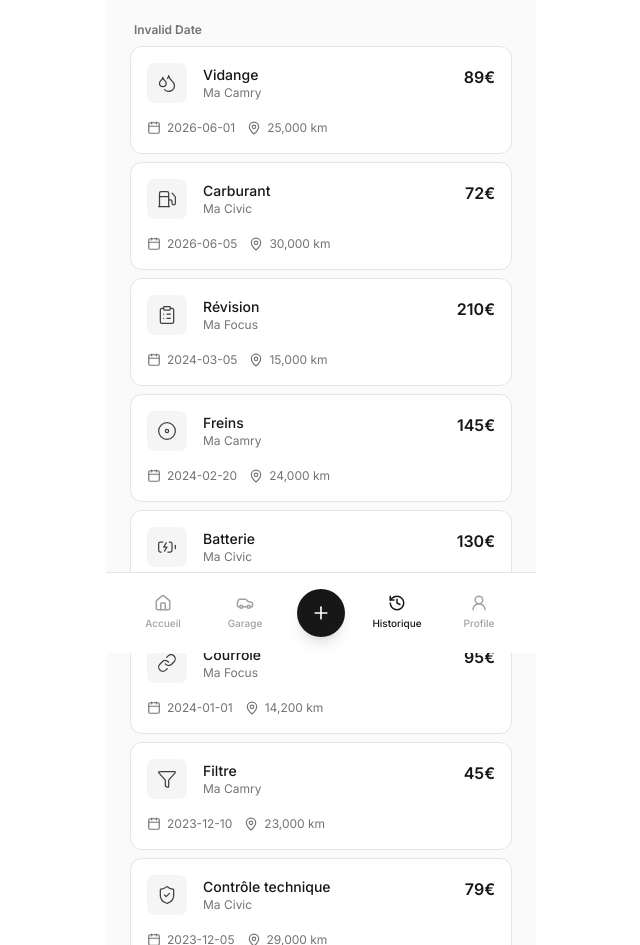
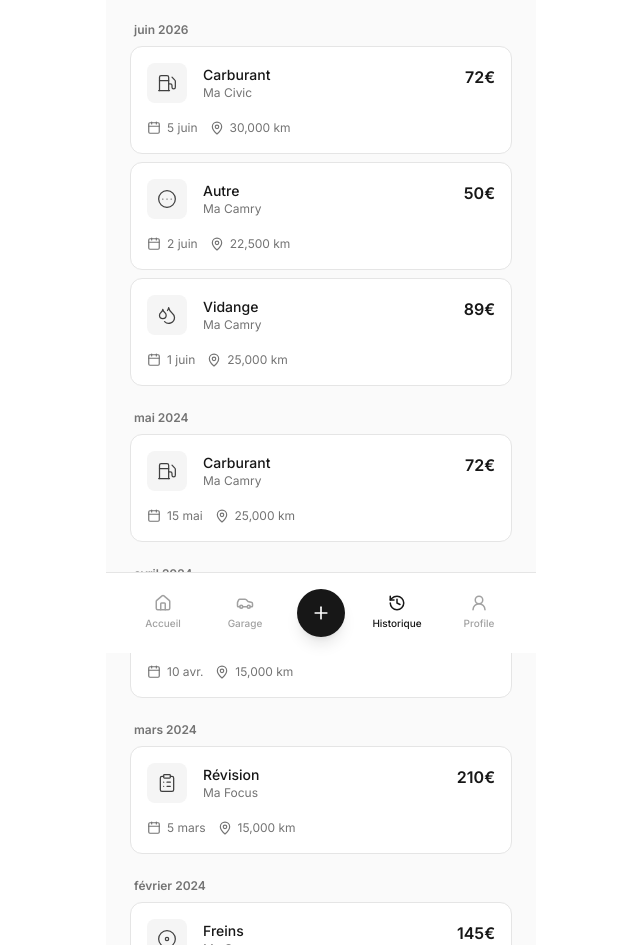
Before and after one commit to FlytziTv/MyDriveLog, a Next.js app: page /historique in a window 1280 px wide. Shown: the part 147-1092 px from the top of the page, without its empty margins (319-959 px from the left). Built offline with nearby package versions, Linux system fonts and the light colour scheme.

Commit message:
refactor: améliorer la logique de filtrage et de groupement des interventions dans l'historique

```diff
--- a/app/(app)/historique/page.tsx
+++ b/app/(app)/historique/page.tsx
@@ -5,19 +5,11 @@ import DetailInterCard from "@/components/Inter/DetailInterCard";
 import { SectionProfile } from "@/components/profile/Sections";
 import { HistoryFilter } from "@/lib/data";
 import { Settings } from "lucide-react";
-import { MaintenanceMeta, ExpenseMeta } from "@/lib/category";
+import { resolveMeta } from "@/lib/category";
 import { FakeHistory, FakeVehicles } from "@/lib/fake";
-import { ExpenseCategory, MaintenanceType } from "@prisma/client";
 import { HistoryItem } from "@/types";
 
-// Fonction pour résoudre les métadonnées d'un item d'historique
-function resolveMeta(item: HistoryItem) {
-  return item.kind === "maintenance"
-    ? MaintenanceMeta[item.type as MaintenanceType]
-    : ExpenseMeta[item.type as ExpenseCategory];
-}
-
-// Fonction pour filtrer l'historique en fonction du filtre actif
+// Permet de filtrer les interventions selon le type sélectionné (entretien, dépense, ce mois ci)
 function filterHistory(items: HistoryItem[], filter: string) {
   switch (filter) {
     case "maintenance":
@@ -27,8 +19,11 @@ function filterHistory(items: HistoryItem[], filter: string) {
     case "this_month": {
       const now = new Date();
       return items.filter((i) => {
-        const [, month, year] = i.date.split("/").map(Number);
-        return month === now.getMonth() + 1 && year === now.getFullYear();
+        const date = new Date(i.date);
+        return (
+          date.getMonth() === now.getMonth() &&
+          date.getFullYear() === now.getFullYear()
+        );
       });
     }
     default:
@@ -36,21 +31,15 @@ function filterHistory(items: HistoryItem[], filter: string) {
   }
 }
 
-// Fonction pour grouper les items d'historique par mois et année
+// Permet de grouper les interventions par mois et année pour un affichage plus lisible dans l'historique
 function groupByMonth(items: HistoryItem[]) {
-  // Tri des items par date (du plus récent au plus ancien)
-  const sorted = [...items].sort((a, b) => {
-    const [dA, mA, yA] = a.date.split("/").map(Number);
-    const [dB, mB, yB] = b.date.split("/").map(Number);
-    return (
-      new Date(yB, mB - 1, dB).getTime() - new Date(yA, mA - 1, dA).getTime()
-    );
-  });
+  const sorted = [...items].sort(
+    (a, b) => new Date(b.date).getTime() - new Date(a.date).getTime(),
+  );
 
-  // Groupement par mois et année
   return sorted.reduce<Record<string, HistoryItem[]>>((acc, item) => {
-    const [, month, year] = item.date.split("/").map(Number);
-    const key = new Date(year, month - 1).toLocaleDateString("fr-FR", {
+    const date = new Date(item.date);
+    const key = date.toLocaleDateString("fr-FR", {
       month: "long",
       year: "numeric",
     });
@@ -113,7 +102,10 @@ export default function HistoriquePage() {
                 type={label}
                 vehicle={vehicle?.name ?? "Véhicule inconnu"}
                 cost={item.cost}
-                date={item.date}
+                date={new Date(item.date).toLocaleDateString("fr-FR", {
+                  day: "numeric",
+                  month: "short",
+                })}
                 km={item.km}
               />
             );
```
